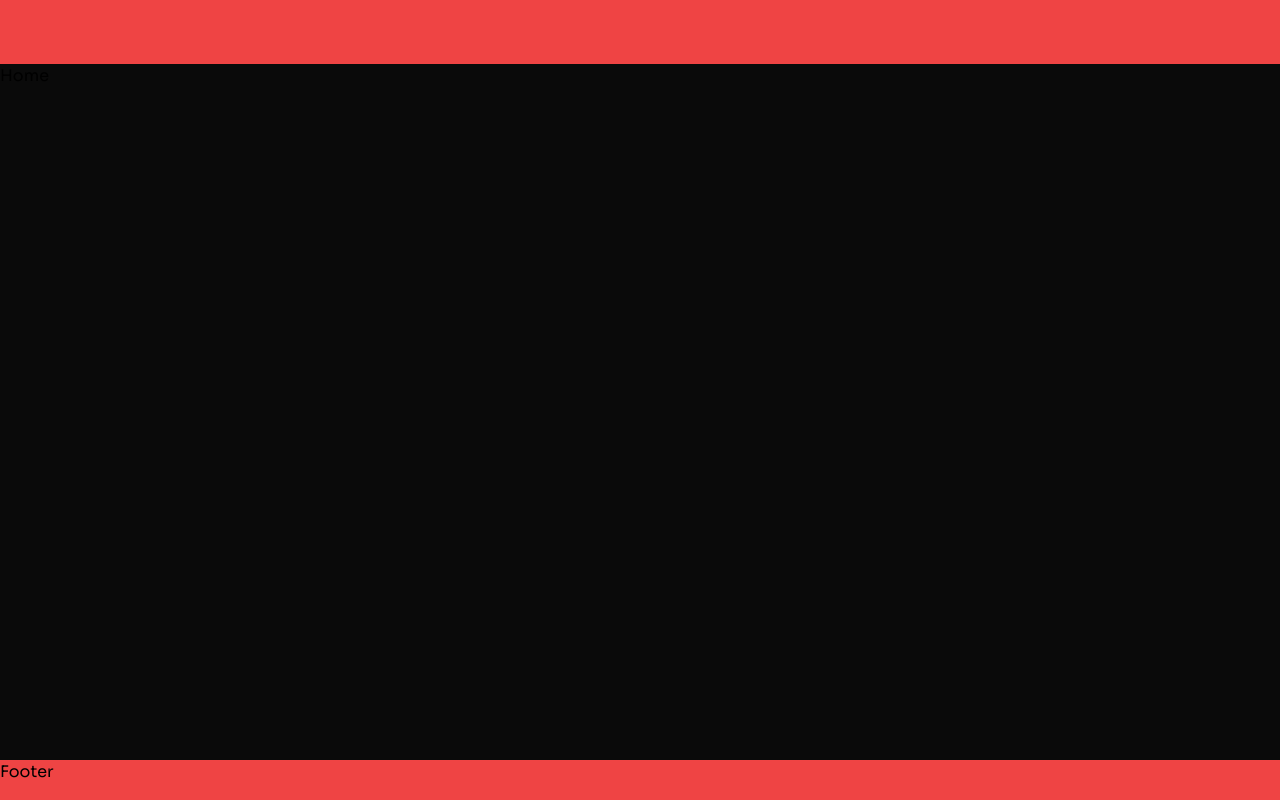
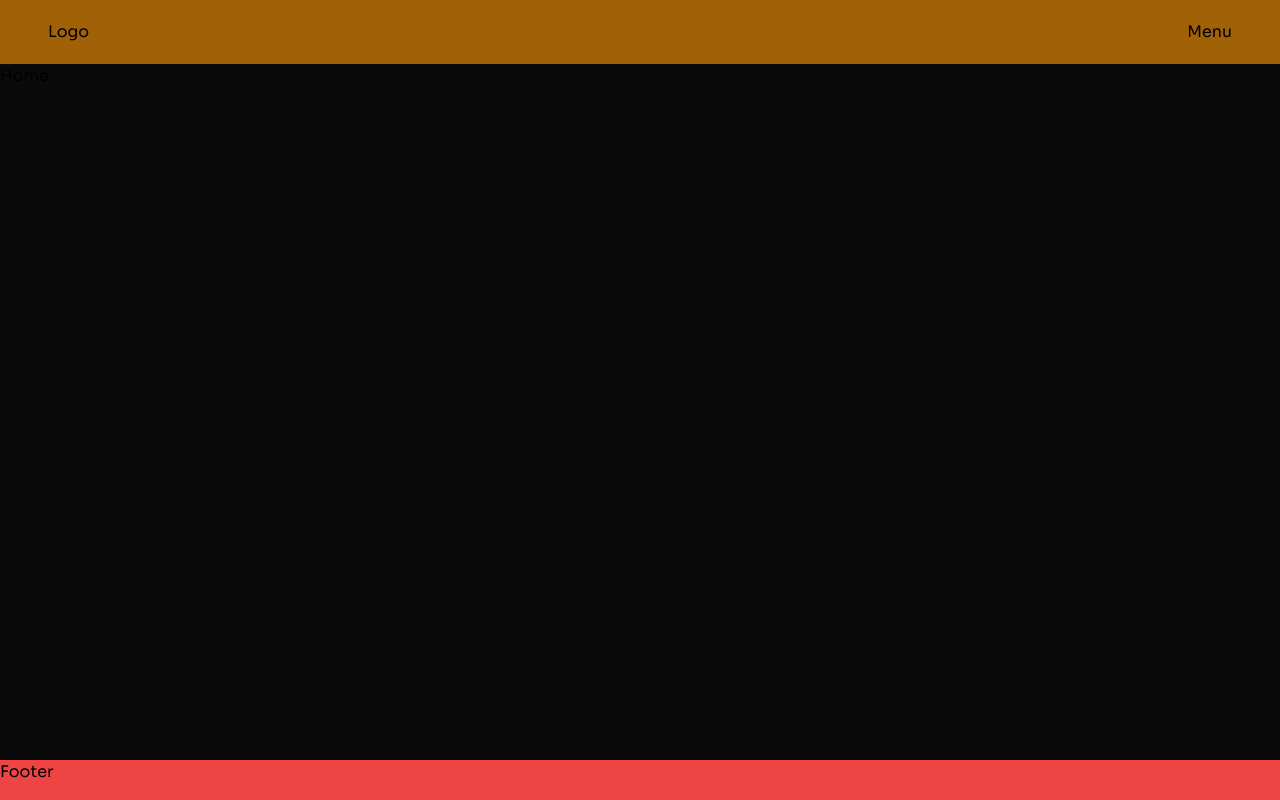
Before and after one commit to PetrGrabovsky/grabovsky-tech, a Next.js app: page / in a window 1280 px wide. Built offline with nearby package versions, Linux system fonts and the light colour scheme.

Commit message:
feat: Vytvoř a integruj základ Navbar komponenty

```diff
--- a/layout/components/Layout.tsx
+++ b/layout/components/Layout.tsx
@@ -2,11 +2,14 @@ import { ChildrenProperties } from '@/shared/types';
 
 import Footer from './Footer';
 import Header from './Header';
+import Navbar from './Navbar';
 
 const Layout = ({ children }: ChildrenProperties) => {
   return (
     <>
-      <Header />
+      <Header>
+        <Navbar />
+      </Header>
       <main className='flex-grow'>{children}</main>
       <Footer />
     </>
--- /dev/null
+++ b/layout/components/Navbar.tsx
@@ -0,0 +1,10 @@
+const Navbar = () => {
+  return (
+    <div className='container flex h-full items-center justify-between bg-yellow-700 py-2'>
+      <span>Logo</span>
+      <span>Menu</span>
+    </div>
+  );
+};
+
+export default Navbar;
```
